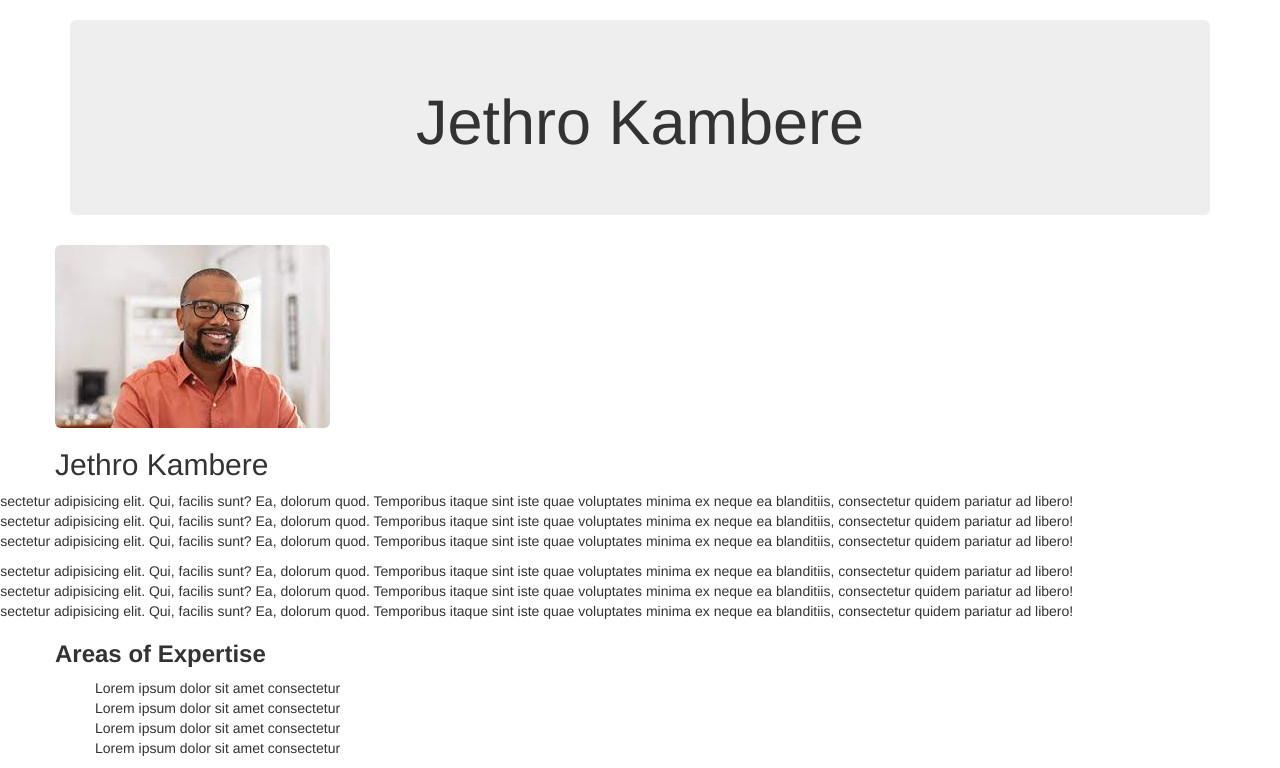
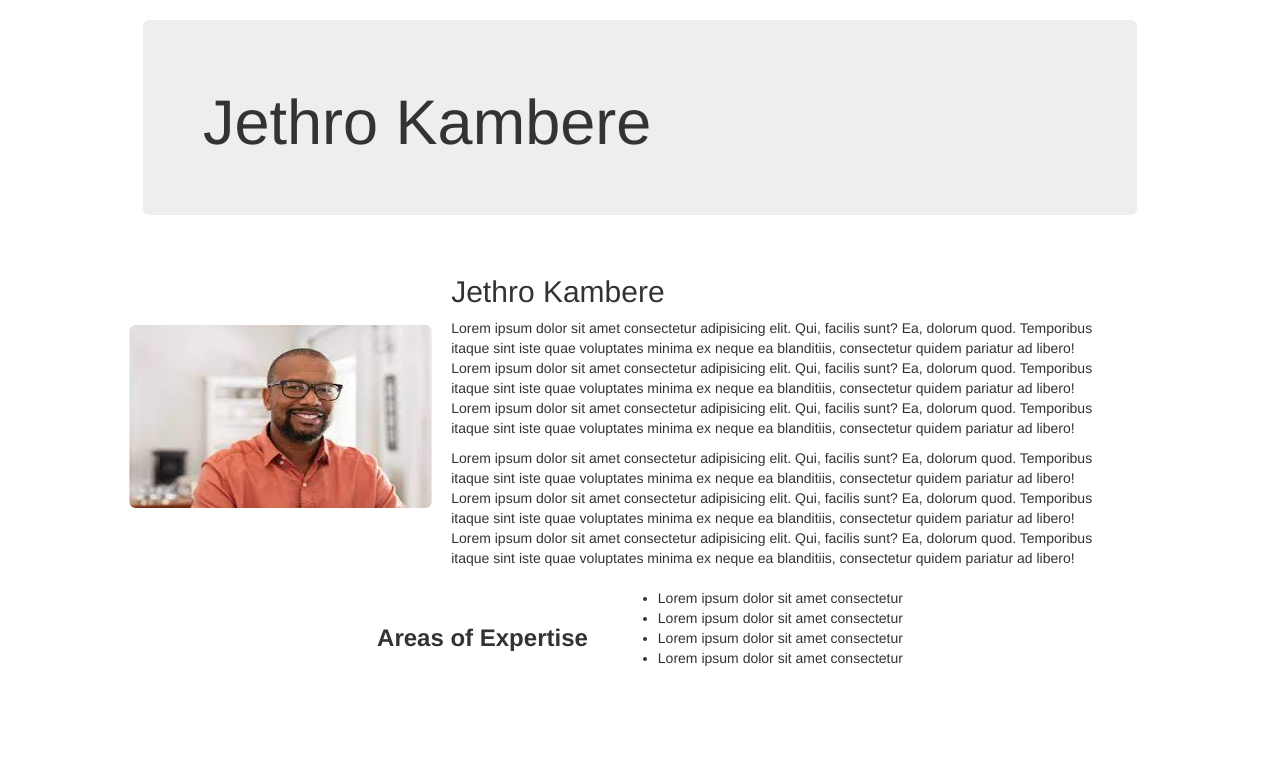
Before and after one commit to amoh25/Jet-Project, a Flask app: page /about-us in a window 1280 px wide. Shown: the part 52-820 px from the top of the page. After the commit the page ends 718 px from the top, so only its background shows below. Run offline with Flask 2, Linux system fonts and the light colour scheme; some libraries are stand-ins or nearby versions.

Commit message:
TAMIM MADE IT BETTER

```diff
--- a/templates/about.html
+++ b/templates/about.html
@@ -1,18 +1,11 @@
 {% extends "base.html" %}
 {% block content %}
-<!-- Latest compiled and minified CSS -->
-<link rel="stylesheet" href="https://maxcdn.bootstrapcdn.com/bootstrap/3.4.1/css/bootstrap.min.css">
 
-<!-- jQuery library -->
-<script src="https://ajax.googleapis.com/ajax/libs/jquery/3.6.0/jquery.min.js"></script>
-
-<!-- Latest compiled JavaScript -->
-<script src="https://maxcdn.bootstrapcdn.com/bootstrap/3.4.1/js/bootstrap.min.js"></script>
 <div class="container">
     <div class="jumbotron">
         <h1>Jethro Kambere</h1>
     </div>
-    <div class='row'>
+        <div class="Tamim">
             <div class="column-1">
                 <img class="img-rounded" src="/static/rando.jpg" alt="">
             </div>
@@ -38,6 +31,8 @@
                     Qui, facilis sunt? Ea, dolorum quod. Temporibus itaque sint iste quae voluptates minima ex neque ea blanditiis,
                     consectetur quidem pariatur ad libero!</p>
             </div>
+        </div>
+        <div class="Tamim2">
         <h3><strong>Areas of Expertise</strong></h3>
         <div class="expertise">
             <ul>
@@ -50,22 +45,97 @@
         </div>
     </div>
 <style>
-    .jumbotron{
-        text-align: center;
+    .container{
+        margin-top: 20px;
+        height: 45rem;
+        width: 80%;
+    }
+    .column-1{
+        float: left;
+        width: 30%;
+        height: 100%;
     }
 
-    .expertise ul{
-        list-style-type: none;
+    .column-1 > img {
+        transform: scaleY(1.45);
+        transform: scaleX(1.1);
+        height: 100%;
     }
 
-    @media screen and (max-width: 768px){
-        .col-xs-6{
-            text-align: center;
-        }
+    .column-2{
+        float: left;
+        width: 70%;
+        padding: 10px;
     }
 
-    .col-xs-6 > h2, p {
-        margin-left:-250px ;
+    .Tamim {
+        display: flex;
+        width: 100%;
+        flex-direction: row;
+        justify-content: center;
+        align-items: center;
+    }
+
+    .Tamim2 {
+        display: flex;
+        width: 100%;
+        flex-direction: row;
+        justify-content: center;
+        align-items: center;
+    }
+
+    .expertise{
+        margin-left: 30px;
+    }
+    /* .img-rounded{
+        width: 100%;
+        max-height: 100%;
+    } */
+
+    @media only screen and (max-width: 600px){
+        .container{
+            display: flex;
+            flex-direction: column;
+            flex-wrap: wrap;
+            justify-content: center;
+            align-items: stretch;
+            align-content: stretch;
+        }
+        .header{
+            order: 0;
+            flex-grow: 1;
+            flex-shrink: 1;
+        }
+        .img-rounded{
+            width: 100%;
+            max-height: 100%;
+            order: 0;
+            flex-grow: 1;
+            flex-shrink: 1;
+        }
+        .column-1{
+            float: left;
+            width: 30%;
+            padding: 10px;
+            flex-grow: 1;
+        }
+        .column-2{
+            float: left;
+            width: 70%;
+            padding: 10px;
+            flex-grow: 1;
+        }
+        .expertise{
+            margin-left: 30px;
+            order: 0;
+            flex-grow: 1;
+            flex-shrink: 1;
+        }
+        .img-rounded{
+            /* width: 100%;
+            max-height: 100%; */
+            flex-grow: 1;
+        }
     }
 </style>
 {% endblock %}
```
Lines whose indentation alone changed are shown as unchanged.
